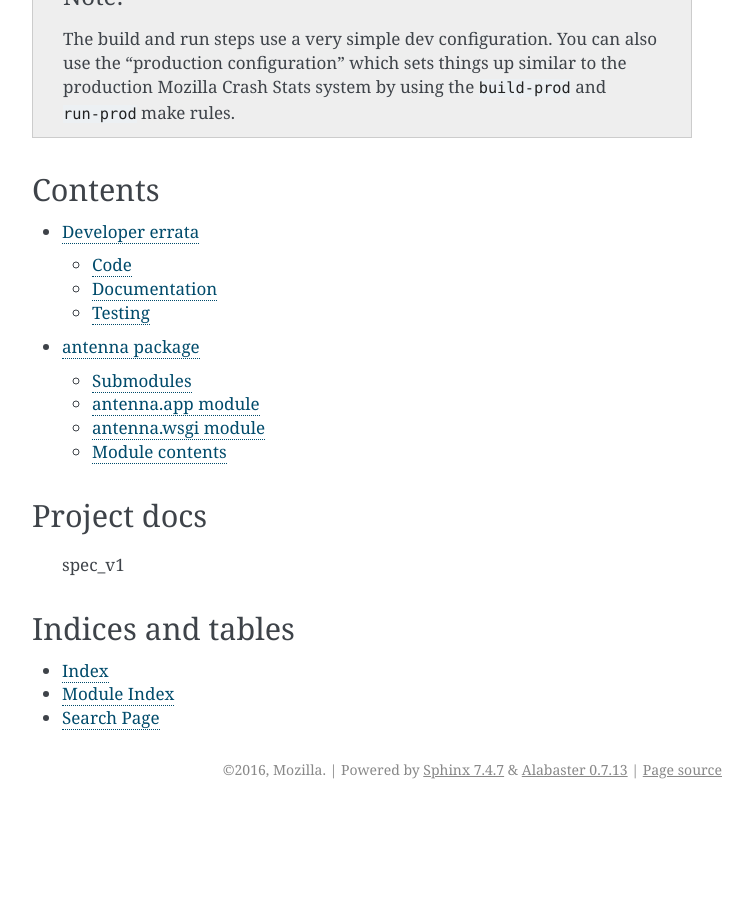
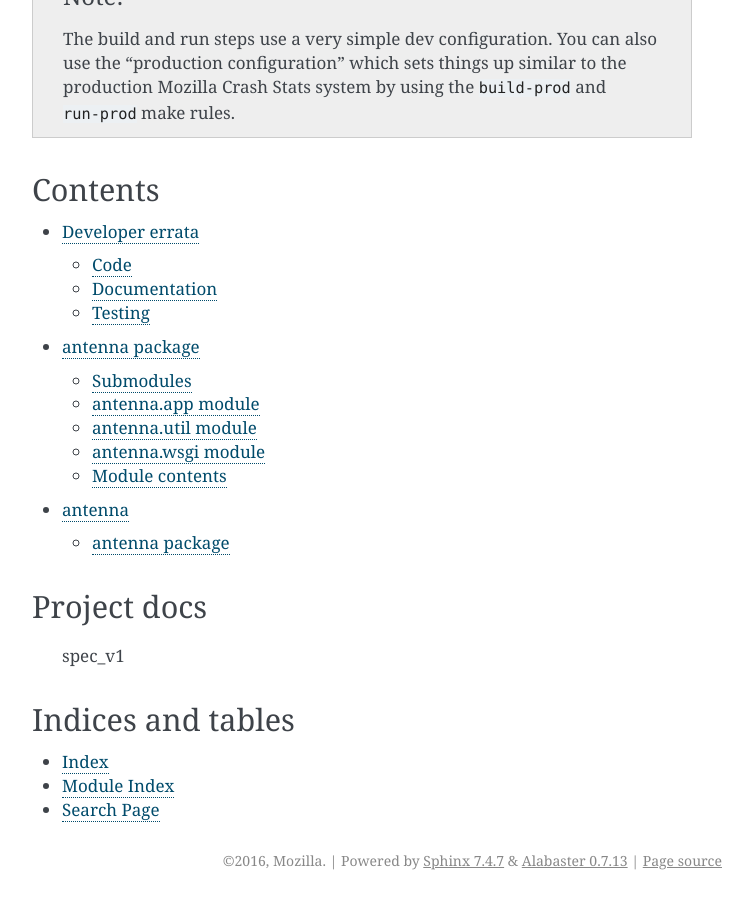
Before and after one commit to mozilla-services/antenna, a Sphinx documentation site: the page built from docs/index.rst, in a window 1280 px wide and 900 px high, scrolled down 1747 px. Shown: the whole window, without its empty margins (388-1141 px from the left). Built offline with Sphinx 7.4.7, drawn with Linux system fonts in a browser that asks for light colours; before the commit the page ends 2556 px from its top, so only the background shows below that.

```diff
--- a/docs/antenna.rst
+++ b/docs/antenna.rst
@@ -11,6 +11,16 @@ antenna.app module
     :members:
     :undoc-members:
     :show-inheritance:
+
+
+antenna.util module
+-------------------
+
+.. automodule:: antenna.util
+   :members:
+   :undoc-members:
+   :show-inheritance:
+
 
 antenna.wsgi module
 -------------------
--- a/docs/conf.py
+++ b/docs/conf.py
@@ -15,8 +15,8 @@
 import sys
 import os
 
-PATH = os.path.dirname(os.path.dirname(__file__))
-os.environ['ANTENNA_INI'] = os.path.join(PATH, 'settings_dev.ini')
+BASEDIR = os.path.dirname(os.path.dirname(__file__))
+sys.path.insert(0, BASEDIR)
 
 # If extensions (or modules to document with autodoc) are in another directory,
 # add these directories to sys.path here. If the directory is relative to the
--- a/docs/index.rst
+++ b/docs/index.rst
@@ -13,6 +13,7 @@ Contents
 
    dev
    antenna
+   modules
 
 
 Project docs
```
